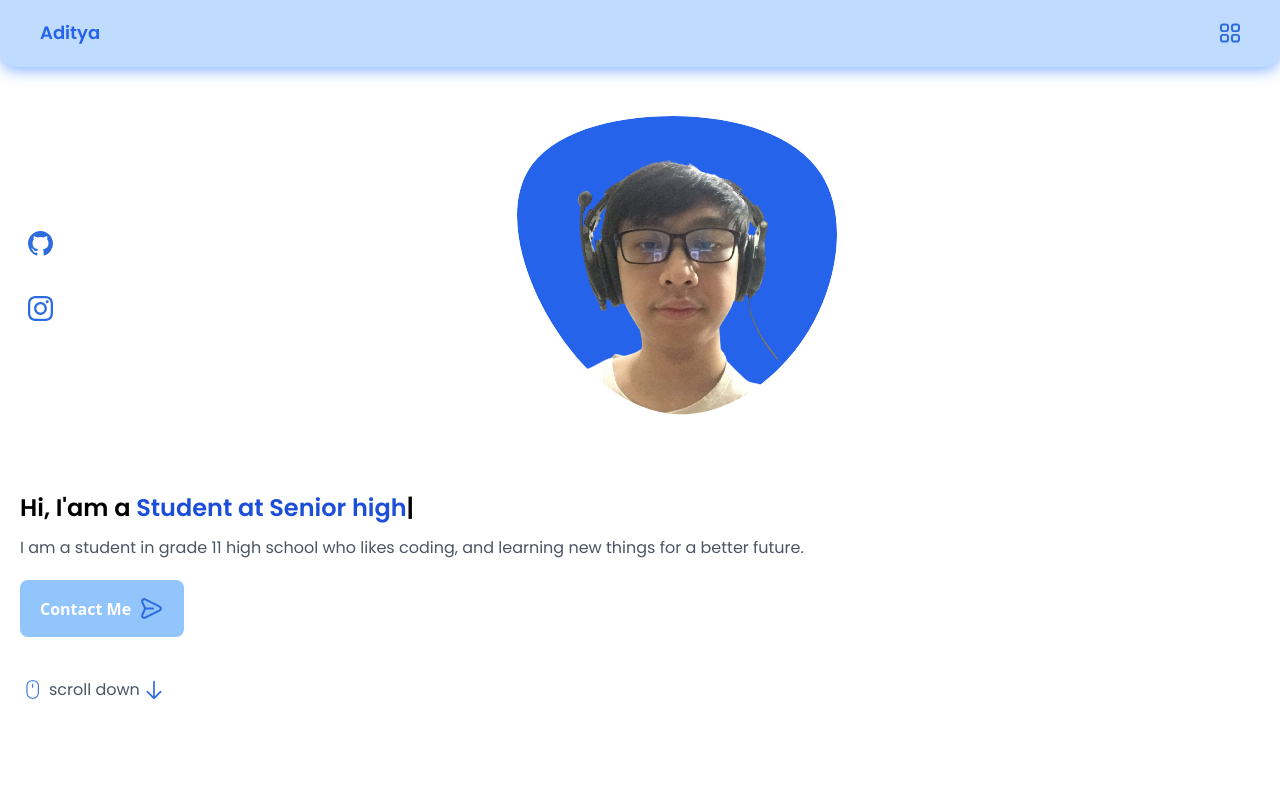
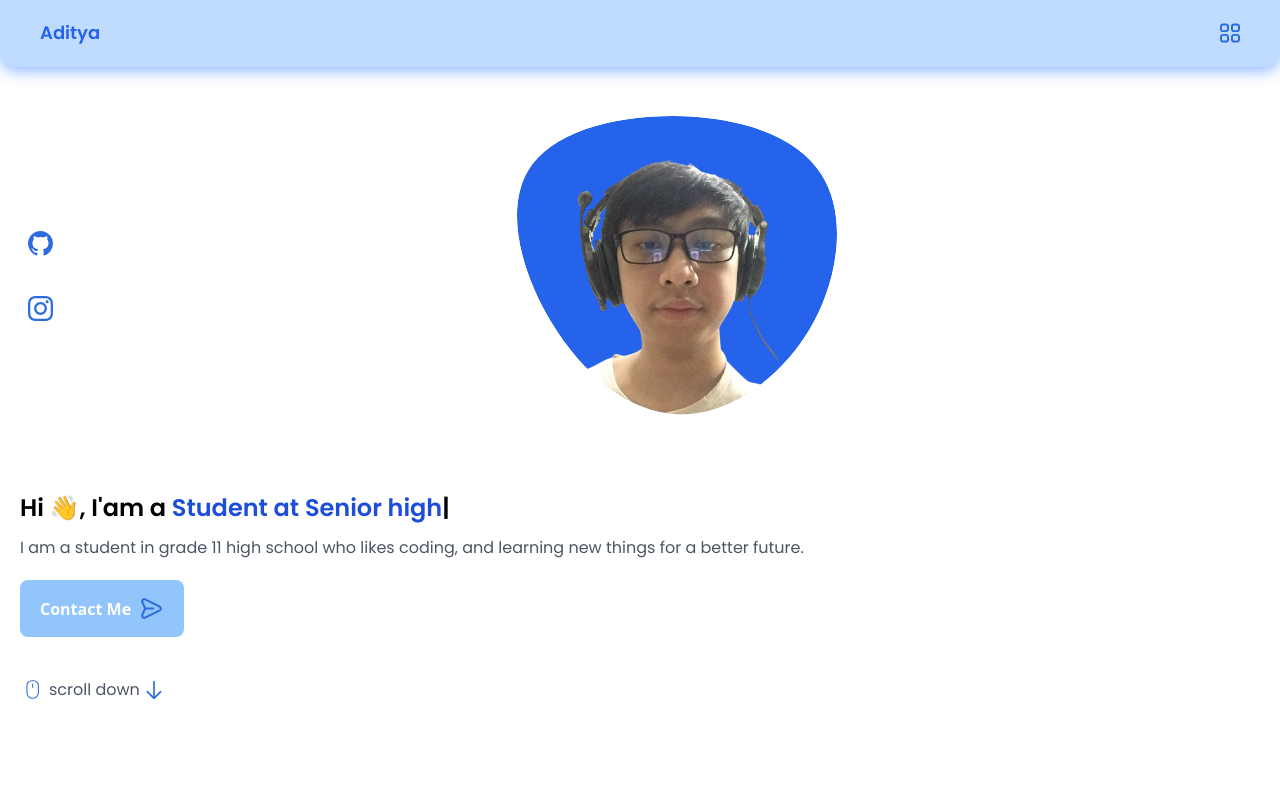
Before and after one commit to AditNovadianto/Portfolio, a React (Vite) app: page / in a window 1280 px wide. Shown: the top 800 px of the page. Built offline with nearby package versions, Linux system fonts and the light colour scheme.

Commit message:
edit ContactMe and Home section

```diff
--- a/src/components/ContactMe.jsx
+++ b/src/components/ContactMe.jsx
@@ -109,7 +109,7 @@ const ContactMe = () => {
   ];
 
   return (
-    <div className="mt-5 pt-20">
+    <div id="contact" className="mt-5 pt-20">
       <h1 className="font-Poppins font-bold text-center text-2xl">
         Contact Me
       </h1>
@@ -134,7 +134,7 @@ const ContactMe = () => {
         <form onSubmit={submitHandler} className="mt-14">
           {inputs.map((input, index) => (
             <div key={index} className="relative mt-10">
-              <div className="relative z-[1000]">
+              <div className="relative z-[500]">
                 <input
                   className="border-2 border-slate-400 peer focus:outline-none focus:border-sky-500 focus:ring-1 focus:ring-sky-500 disabled:bg-slate-50 disabled:text-slate-500 disabled:border-slate-200 disabled:shadow-none
                   invalid:border-pink-500 invalid:text-pink-600
--- a/src/components/Home.jsx
+++ b/src/components/Home.jsx
@@ -82,7 +82,8 @@ const Home = () => {
 
       <div className="mt-14">
         <h1 className="font-Poppins transition-all text-2xl font-semibold text-black">
-          Hi, I'am a <span className="font-bold text-blue-700" ref={el}></span>
+          Hi 👋, I'am a{" "}
+          <span className="font-bold text-blue-700" ref={el}></span>
         </h1>
         <p className="font-Poppins text-xl font-semibold text-blue-700"></p>
         <p className="font-Poppins mt-3 text-gray-600">
```
